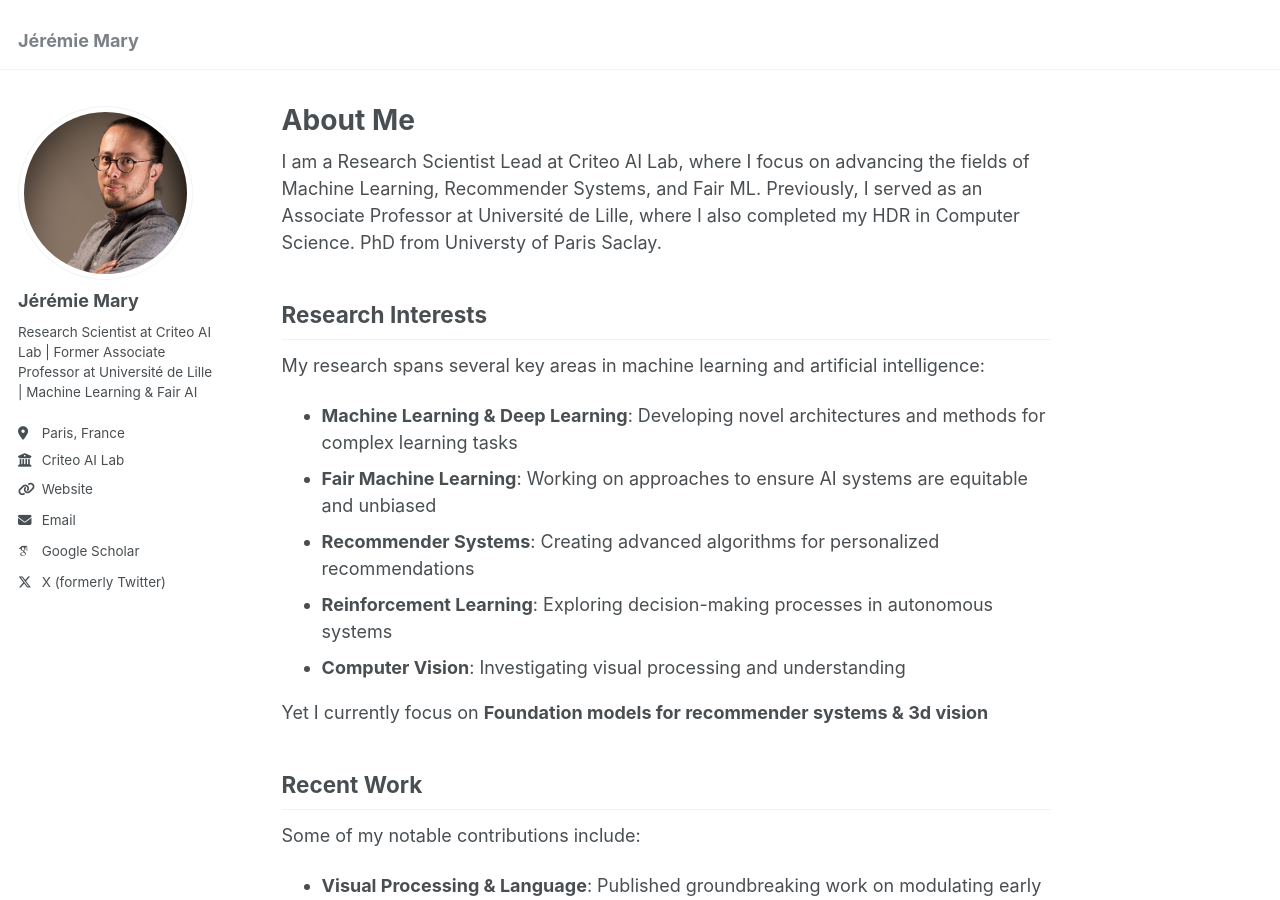
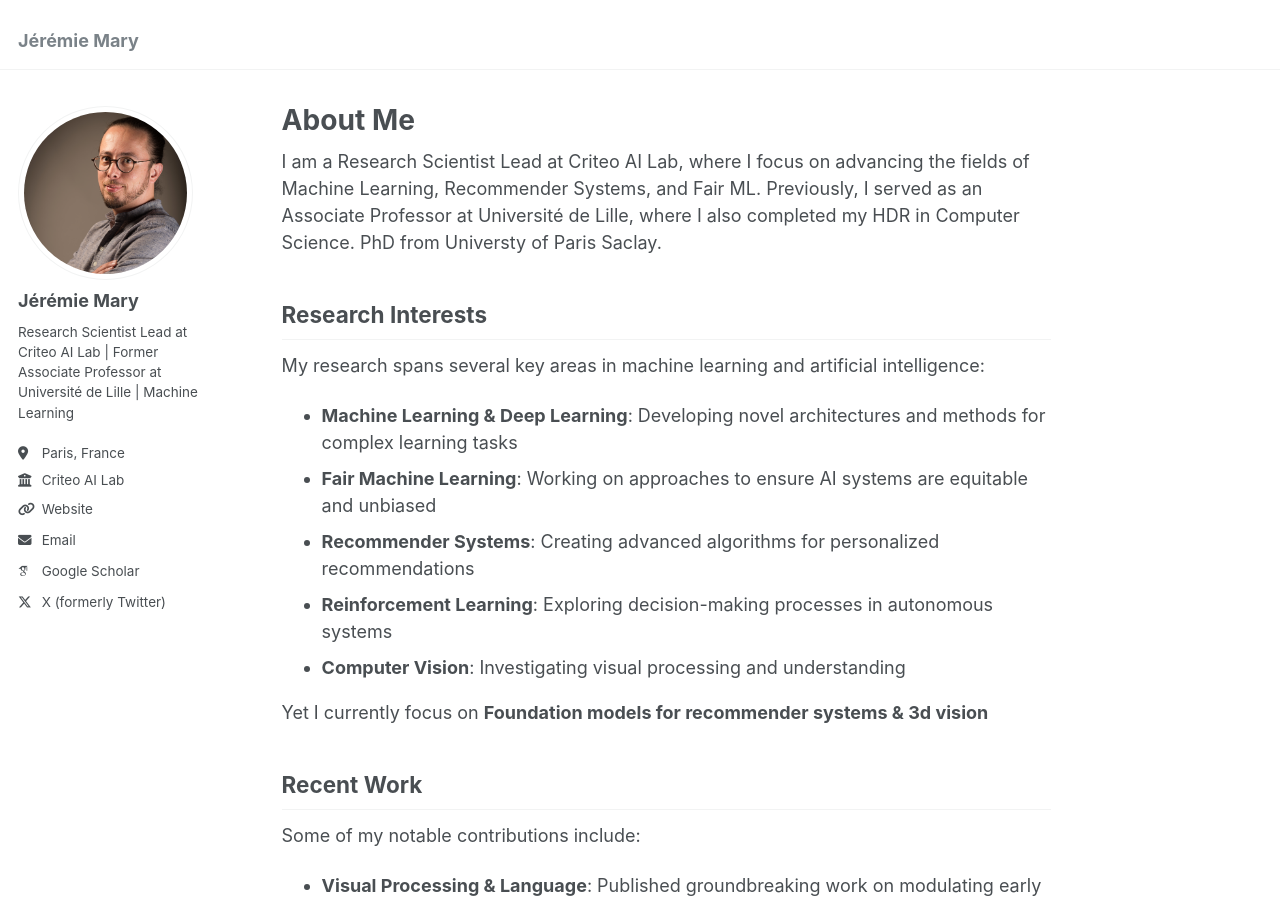
Before and after one commit to JeremieMary/jeremiemary.github.io, a Jekyll site: the page built from _pages/about.md, in a window 1280 px wide and 900 px high. Built offline with Jekyll 4.4.1, drawn with Linux system fonts in a browser that asks for light colours; some web fonts are replaced.

Commit message:
remove & fair AI

```diff
--- a/_config.yml
+++ b/_config.yml
@@ -24,7 +24,7 @@ author:
   avatar           : "profile.png"
   name             : "Jérémie Mary"
   pronouns         : # example: "she/her"
-  bio              : "Research Scientist at Criteo AI Lab | Former Associate Professor at Université de Lille | Machine Learning & Fair AI"
+  bio              : "Research Scientist Lead at Criteo AI Lab | Former Associate Professor at Université de Lille | Machine Learning"
   location         : "Paris, France"
   employer         : "Criteo AI Lab"
   uri              : "https://dblp.org/pid/17/3180.html"
```
